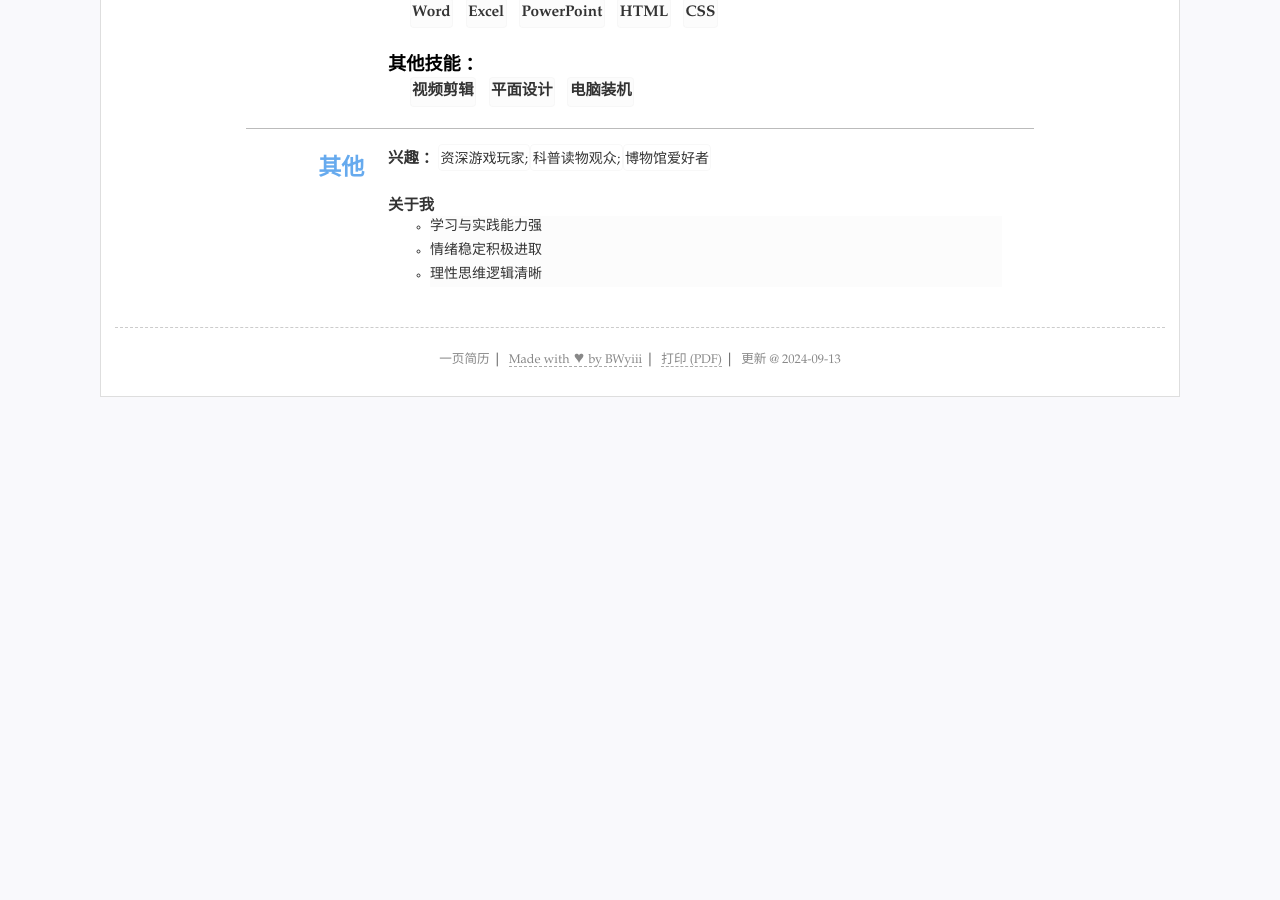
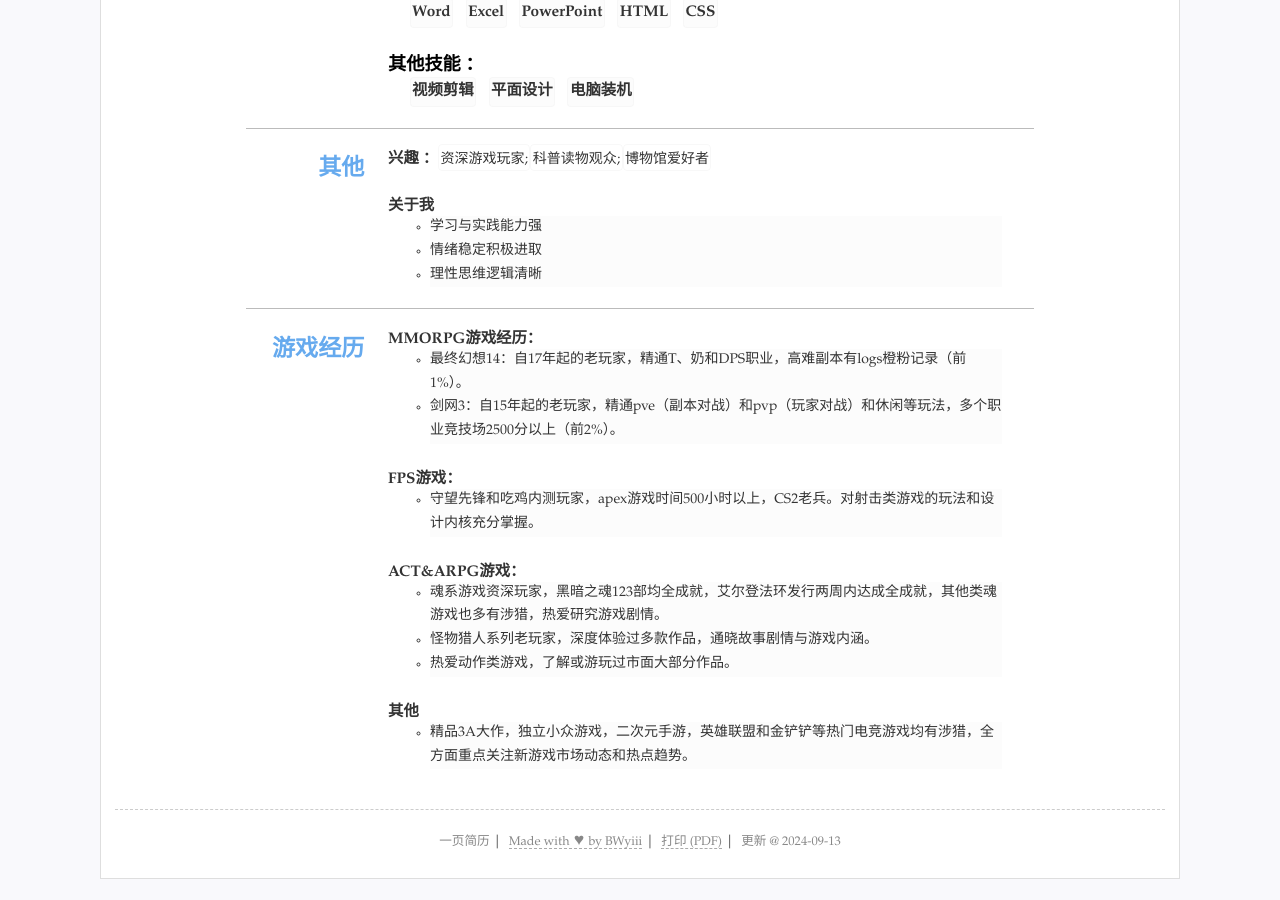
Before and after one commit to BWyiii/-, a Jekyll site: the page built from index.html, in a window 1280 px wide and 900 px high, scrolled down 1159 px. Built offline with Jekyll 4.4.1, drawn with Linux system fonts in a browser that asks for light colours; before the commit the page ends 1577 px from its top, so only the background shows below that.

Commit message:
Update resume.yml

```diff
--- a/_data/resume.yml
+++ b/_data/resume.yml
@@ -103,6 +103,26 @@ others: #其他列表显示
     - 学习与实践能力强
     - 情绪稳定积极进取
     - 理性思维逻辑清晰
+
+- type: gaming experience
+  name: 游戏经历
+  content:
+  - title: MMORPG游戏经历：
+    list:
+    - 最终幻想14：自17年起的老玩家，精通T、奶和DPS职业，高难副本有logs橙粉记录（前1%）。
+    - 剑网3：自15年起的老玩家，精通pve（副本对战）和pvp（玩家对战）和休闲等玩法，多个职业竞技场2500分以上（前2%）。
+  - title: FPS游戏：
+    list:
+    - 守望先锋和吃鸡内测玩家，apex游戏时间500小时以上，CS2老兵。对射击类游戏的玩法和设计内核充分掌握。
+  - title: ACT&ARPG游戏：
+    list:
+    - 魂系游戏资深玩家，黑暗之魂123部均全成就，艾尔登法环发行两周内达成全成就，其他类魂游戏也多有涉猎，热爱研究游戏剧情。
+    - 怪物猎人系列老玩家，深度体验过多款作品，通晓故事剧情与游戏内涵。
+    - 热爱动作类游戏，了解或游玩过市面大部分作品。
+  - title: 其他
+    list:
+    - 精品3A大作，独立小众游戏，二次元手游，英雄联盟和金铲铲等热门电竞游戏均有涉猎，全方面重点关注新游戏市场动态和热点趋势。
+
 #- type:
 #  name: '其他'
 #  content: #选择需要的格式
```
